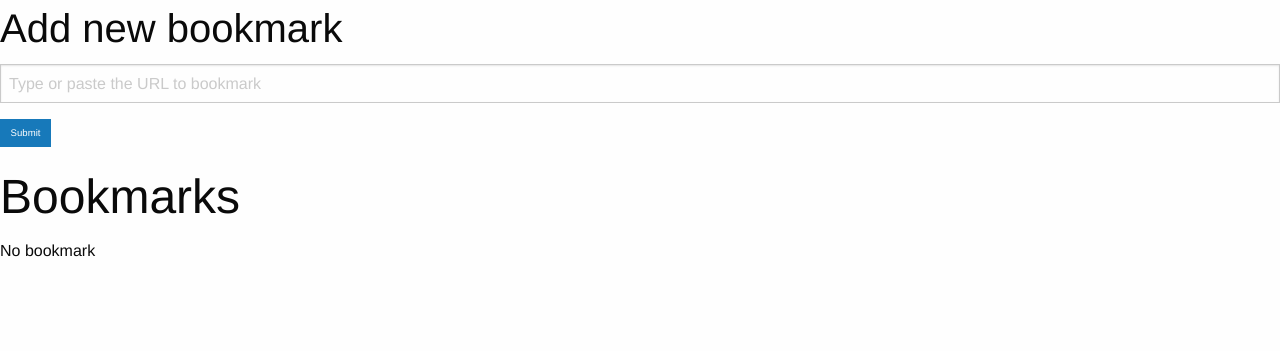
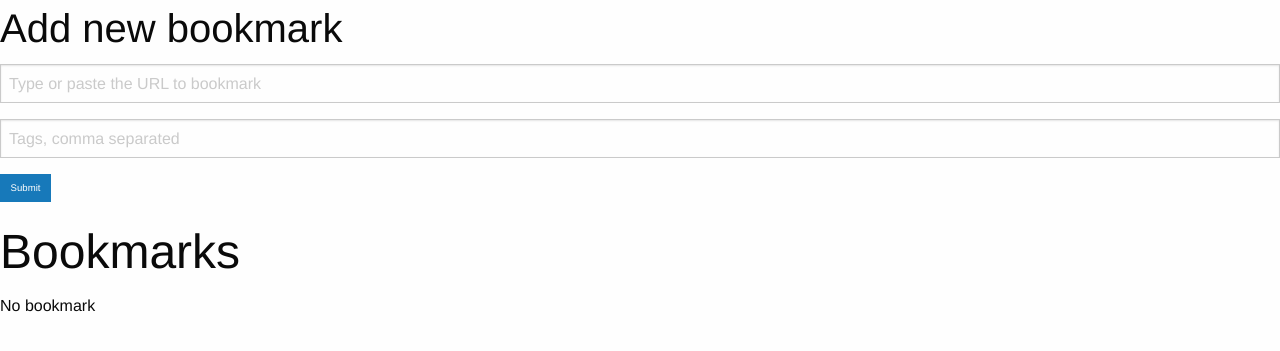
Before and after one commit to gchandrasa/linkclone, a Django app: page /bookmarks/ in a window 1280 px wide. Shown: the part 211-562 px from the top of the page. Run offline with Django 3.2, Linux system fonts and the light colour scheme; data that the repository does not hold is empty; parts of the project's set-up code (start-up, migrations or seed data) failed here and were passed over; some libraries are stand-ins or nearby versions.

Commit message:
Add tagging

```diff
--- a/linkclone/bookmarks/admin.py
+++ b/linkclone/bookmarks/admin.py
@@ -4,7 +4,7 @@ from .models import Link, Bookmark
 
 
 class BookmarkAdmin(admin.ModelAdmin):
-    list_display = ('user',)
+    list_display = ('user', 'link', 'date')
 
 
 class LinkAdmin(admin.ModelAdmin):
--- a/linkclone/bookmarks/forms.py
+++ b/linkclone/bookmarks/forms.py
@@ -6,6 +6,8 @@ from models import Link
 class BookmarkForm(forms.Form):
     url = forms.CharField(widget=forms.TextInput(attrs={'placeholder':
         'Type or paste the URL to bookmark'}))
+    tags = forms.CharField(widget=forms.TextInput(attrs={'placeholder':
+        'Tags, comma separated'}))
 
 
 class LinkForm(forms.ModelForm):
--- a/linkclone/bookmarks/views.py
+++ b/linkclone/bookmarks/views.py
@@ -25,7 +25,11 @@ def save_bookmark(request):
     if url:
         link, is_created = Link.objects.get_or_create(url=url)
         try:
-            Bookmark.objects.create(link=link, user=request.user)
+            bookmark = Bookmark.objects.create(link=link, user=request.user)
+            tags = request.POST.get('tags', None)
+            tags = [tag.strip() for tag in tags.split(",")]
+            bookmark.tags.add(*tags)
+            bookmark.save()
         except IntegrityError:
             messages.error(request, 'You already bookmark that URL')
         return redirect('bookmarks:index')
@@ -45,7 +49,6 @@ def search(request):
     q = request.GET.get('q', None)
     if q:
         results = SearchQuerySet().filter(content=q)
-        print results
     else:
         results = None
     context = {
--- a/templates/bookmarks/index.html
+++ b/templates/bookmarks/index.html
@@ -10,6 +10,8 @@
         {% csrf_token %}
         {{ form.url }}
         {{ form.url.errors }}
+        {{ form.tags }}
+        {{ form.tags.errors }}
         <input type="submit" value="Submit" class="button tiny radius">
     </form>
     <h1>Bookmarks</h1>
```
Also changed, not shown: linkclone/bookmarks/models.py (line endings or trailing spaces).
